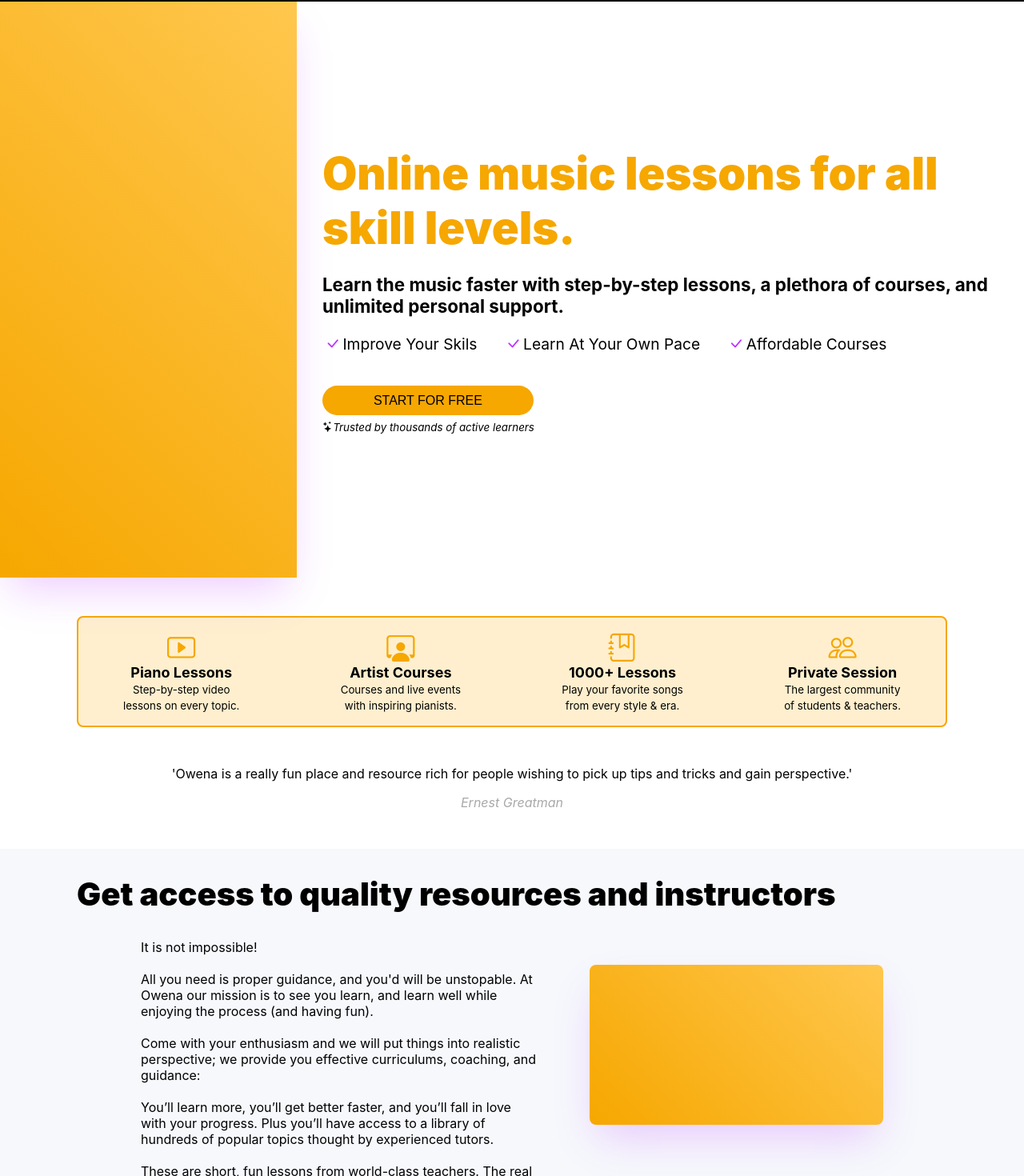
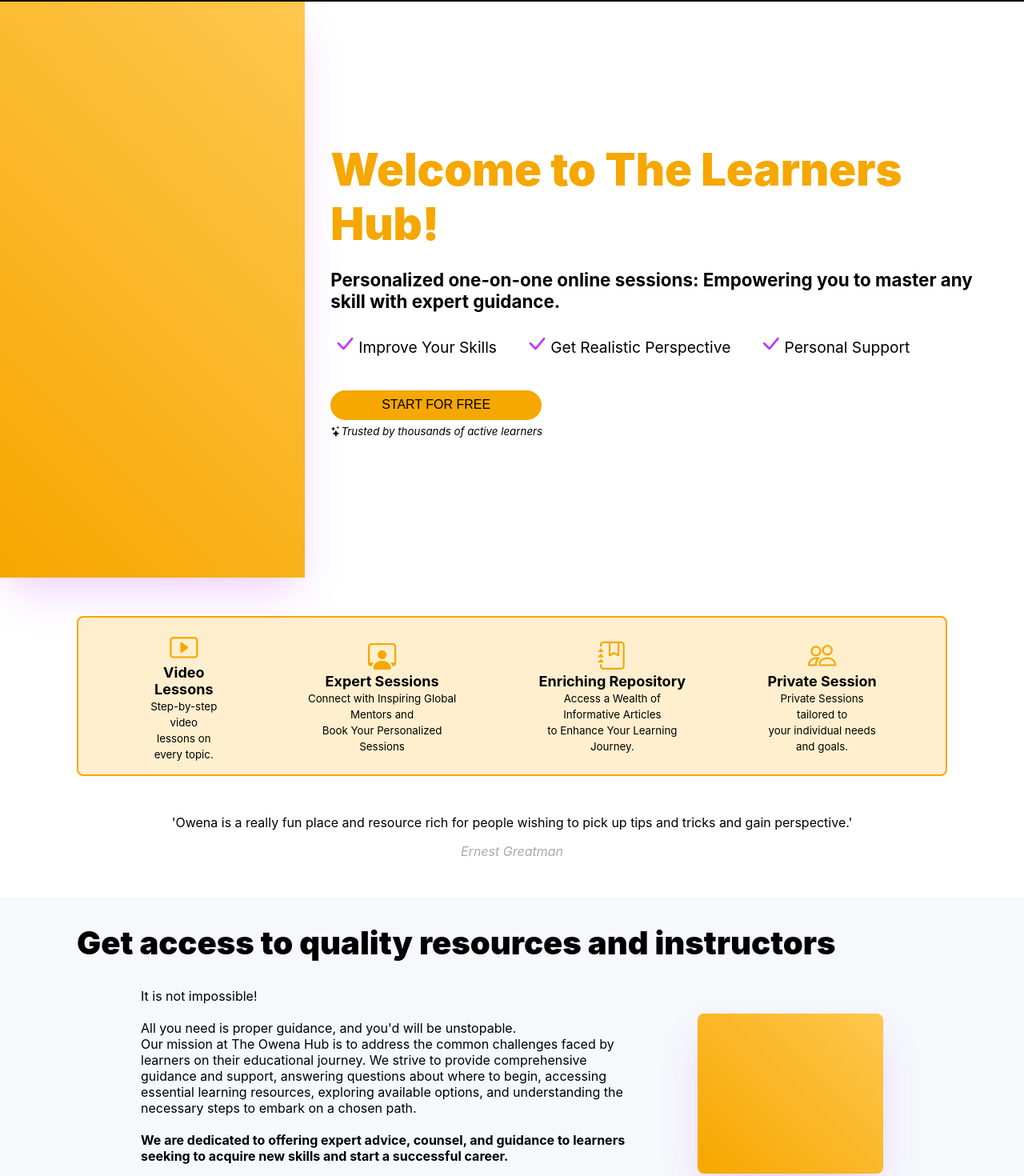
Before and after one commit to ernestharuna/owenahub-v1, a React (Vite) app: page / in a window 1280 px wide. Shown: the part 56-1526 px from the top of the page at 80% size. Built offline with nearby package versions, Linux system fonts and the light colour scheme; a web font is replaced by a local one.

Commit message:
Refactored app to OwenaHub Refactored layouts directory Edited texts to fit Owenahub

```diff
--- a/index.html
+++ b/index.html
@@ -6,7 +6,7 @@
   <link rel="icon" type="image/svg+xml" href="/vite.svg" />
   <link rel="stylesheet" href="https://cdn.jsdelivr.net/npm/bootstrap-icons@1.10.5/font/bootstrap-icons.css">
   <meta name="viewport" content="width=device-width, initial-scale=1.0" />
-  <title>Owena | Learn Music With Us</title>
+  <title>Owena | The learners hub</title>
 </head>
 
 <body>
--- a/package.json
+++ b/package.json
@@ -1,5 +1,5 @@
 {
-  "name": "owenamusic",
+  "name": "owenahub",
   "private": true,
   "version": "0.0.0",
   "type": "module",
--- a/src/components/GuestLayout.jsx
+++ b/src/components/layouts/GuestLayout.jsx
@@ -1,7 +1,7 @@
 import { Outlet } from "react-router-dom";
-import PrimaryBtn from "./PrimaryBtn";
+import PrimaryBtn from "../PrimaryBtn";
 
-import logo from '../assets/owena_logo.png'
+import logo from '../../assets/owena_logo.png'
 
 const GuestLayout = () => {
     return (
@@ -10,7 +10,7 @@
                 <nav className="">
                     <div id="nav-list">
                         <img src={logo} alt="_logo" style={{ width: '60px' }} />
-                        <h1>Owena Music</h1>
+                        <h1>OwenaHub</h1>
                     </div>
 
                     <div>
@@ -25,7 +25,7 @@
 
             <footer>
                 <div className="container">
-                    <h1>Owena</h1>
+                    <h1>The Owena Hub</h1>
                     <p>
                         <b> Email</b> <br />
                         owenacenter@gmail.com
--- a/src/router.jsx
+++ b/src/router.jsx
@@ -1,6 +1,6 @@
 import { createBrowserRouter } from "react-router-dom";
 import Home from "./views/Home";
-import GuestLayout from "./components/GuestLayout";
+import GuestLayout from "./components/layouts/GuestLayout";
 
 const router = createBrowserRouter([
     {
--- a/src/styles/home.scss
+++ b/src/styles/home.scss
@@ -33,7 +33,7 @@
                 i {
                     color: $sec-color;
                     margin: 0 0.2rem;
-                    font-weight: bold;
+                    font-size: 1.8rem;
                 }
             }
         }
@@ -350,11 +350,11 @@
                 span {
                     i {
                         display: block;
-                        // color: $;
                     }
 
                     display: inline-block;
                     margin: 0 1rem;
+                    font-size: 1rem;
                 }
             }
 
@@ -376,12 +376,18 @@
             text-align: left;
 
             div {
-                margin: 1rem 1.5rem;
+                margin: 1rem 0.5rem;
+                display: flex;
 
                 i {
                     display: inline-block;
-                    margin: 0 0.4rem;
-                    font-size: 1.3rem;
+                    margin: 0 0.9rem;
+                    font-size: 1.7rem;
+                }
+
+                div {
+                    display: inline-block;
+                    margin: 0;
                 }
             }
         }
@@ -416,6 +422,8 @@
 
     .social {
         .social-box {
+            justify-content: space-between;
+
             i {
                 display: block;
                 font-size: 2.3em;
--- a/src/styles/index.scss
+++ b/src/styles/index.scss
@@ -73,7 +73,7 @@
 }
 
 footer {
-    background: $sec-color;
+    background: #211502;
     text-align: center;
     padding: 2rem 0 1rem;
     margin: 2rem 0 0;
--- a/src/views/Home.jsx
+++ b/src/views/Home.jsx
@@ -12,24 +12,23 @@
                 </div>
                 <div id="atf">
                     <h2>
-                        Online music lessons for all skill levels.
+                        Welcome to The Learners Hub!
                     </h2>
                     <p>
-                        Learn the music faster with step-by-step lessons, a plethora of courses, and unlimited personal support.
+                        Personalized one-on-one online sessions: Empowering you to master any skill with expert guidance.
                     </p>
 
                     <div className="benefits">
                         <span><i class="bi bi-check-lg"></i>
-                            Improve your skils
+                            Improve your skills
                         </span>
                         <span><i class="bi bi-check-lg"></i>
-                            Learn at your own pace
+                            Get realistic perspective
                         </span>
                         <span><i class="bi bi-check-lg"></i>
-                            Affordable courses
+                            Personal support
                         </span>
                     </div>
-
 
                     <button>
                         Start for Free
@@ -48,35 +47,43 @@
                     <div className="feature-box">
                         <div>
                             <i class="bi bi-play-btn"></i>
-                            <strong>Piano Lessons</strong><br />
+                            <div>
+                                <strong>Video Lessons</strong><br />
                                 <small>
                                     Step-by-step video <br className="hidden" />
                                     lessons on every topic.
                                 </small>
                             </div>
+                        </div>
                         <div>
                             <i class="bi bi-person-workspace"></i>
-                            <strong>Artist Courses</strong><br />
+                            <div>
+                                <strong>Expert Sessions</strong><br />
                                 <small>
-                                Courses and live events <br className="hidden" />
-                                with inspiring pianists.
+                                    Connect with Inspiring Global Mentors and <br className="hidden" />
+                                    Book Your Personalized Sessions
                                 </small>
+                            </div>
                         </div>
                         <div>
                             <i class="bi bi-journal-bookmark"></i>
-                            <strong>1000+ Lessons</strong><br />
+                            <div>
+                                <strong>Enriching Repository</strong><br />
                                 <small>
-                                Play your favorite songs<br className="hidden" />
-                                from every style & era.
+                                    Access a Wealth of Informative Articles<br className="hidden" />
+                                    to Enhance Your Learning Journey.
                                 </small>
+                            </div>
                         </div>
                         <div>
                             <i class="bi bi-people"></i>
+                            <div>
                                 <strong>Private Session</strong><br />
                                 <small>
-                                The largest community <br className="hidden" />
-                                of students & teachers.
+                                    Private Sessions tailored to <br className="hidden" />
+                                    your individual needs and goals.
                                 </small>
+                            </div>
                         </div>
                     </div>
                 </div>
@@ -106,20 +113,21 @@
                             It is not impossible!
                             <br /> <br />
 
-                            All you need is proper guidance, and you'd will be unstopable. At Owena our mission
-                            is to see you learn, and learn well while enjoying the process (and having fun).
+                            All you need is proper guidance, and you'd will be unstopable. <br />
+                            Our mission at The Owena Hub is to address the common challenges faced by learners on their educational journey.
+                            We strive to provide comprehensive guidance and support, answering questions about where to begin, accessing essential learning resources, exploring available options, and understanding the necessary steps to embark on a chosen path.
+                            <br /><br />
+                            <b>We are dedicated to offering expert advice, counsel, and guidance to learners seeking to acquire new skills and start a successful career.</b>
                             <br /> <br />
 
-                            Come with your enthusiasm and we will put things into realistic perspective; we provide you effective curriculums, coaching, and guidance:
+                            Come with your enthusiasm and we will put things into realistic perspective.
                             <br /><br />
 
-                            You’ll learn more, you’ll get better faster, and you’ll fall in love with your progress.
+                            You’ll start strong and grow fast, and you’ll fall in love with your progress.
                             Plus you’ll have access to a library of hundreds of popular topics thought by experienced tutors.
                             <br /><br />
 
-                            These are short, fun lessons from world-class teachers.
-                            The real magic happens when you engage with with your teacher ONE-ON-ONE.
-
+                            The real magic happens when you engage with with your mentors ONE-ON-ONE.
                         </p>
                     </div>
                 </div>
@@ -177,9 +185,6 @@
                         <CourseCard />
                         <CourseCard />
                         <CourseCard />
-                        <CourseCard />
-                        <CourseCard />
-                        <CourseCard />
                     </div>
                 </div>
             </section>
@@ -205,7 +210,7 @@
             <section className="cta">
                 <div className="container">
                     <Link to={"#"} id='neon-button'>
-                        Enroll Now
+                        Get Started!
                     </Link>
                 </div>
             </section>
```
Also changed, not shown: 1 other file (tests, documents, lock files or other folders). Lines whose indentation alone changed are shown as unchanged.
